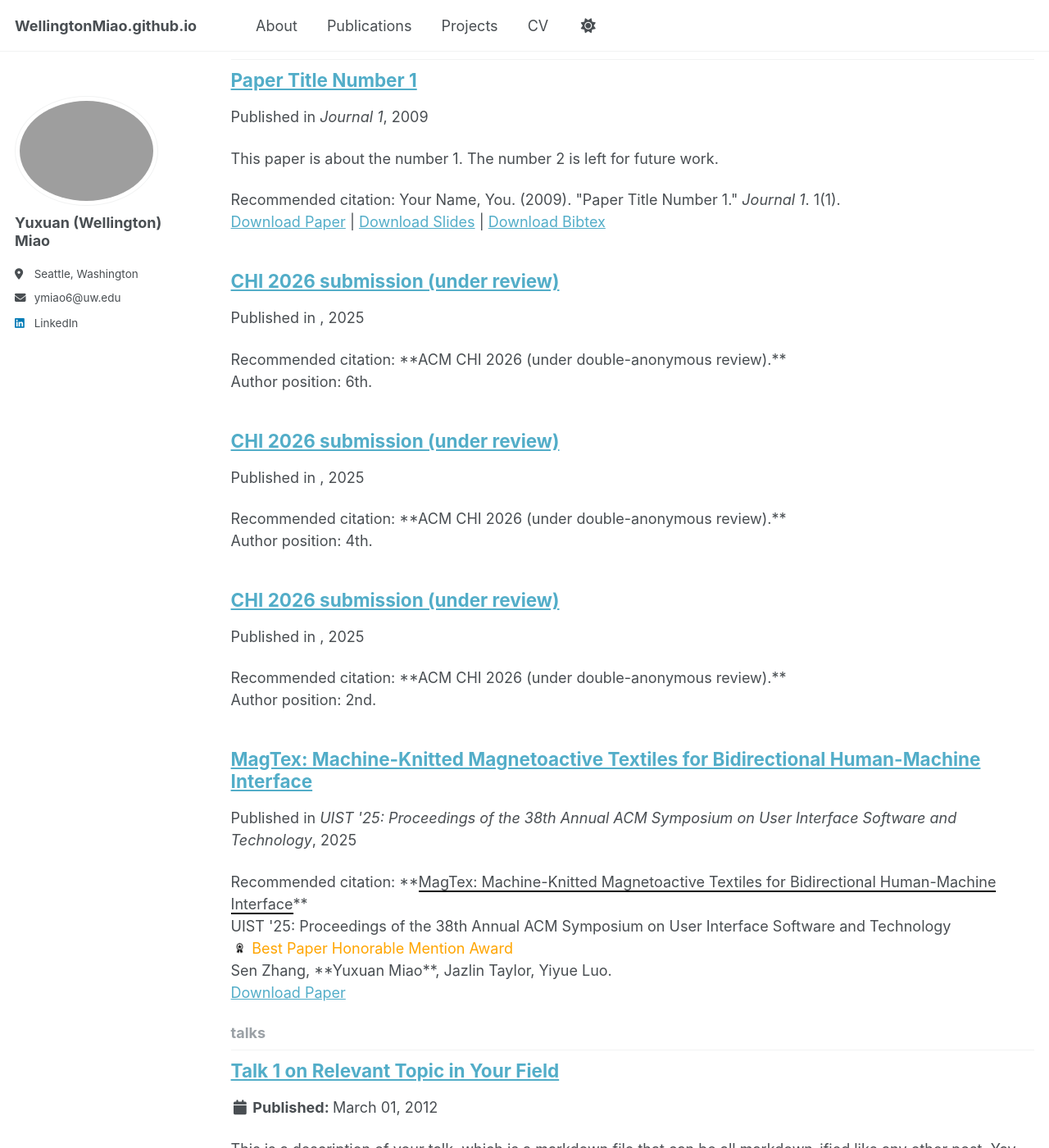
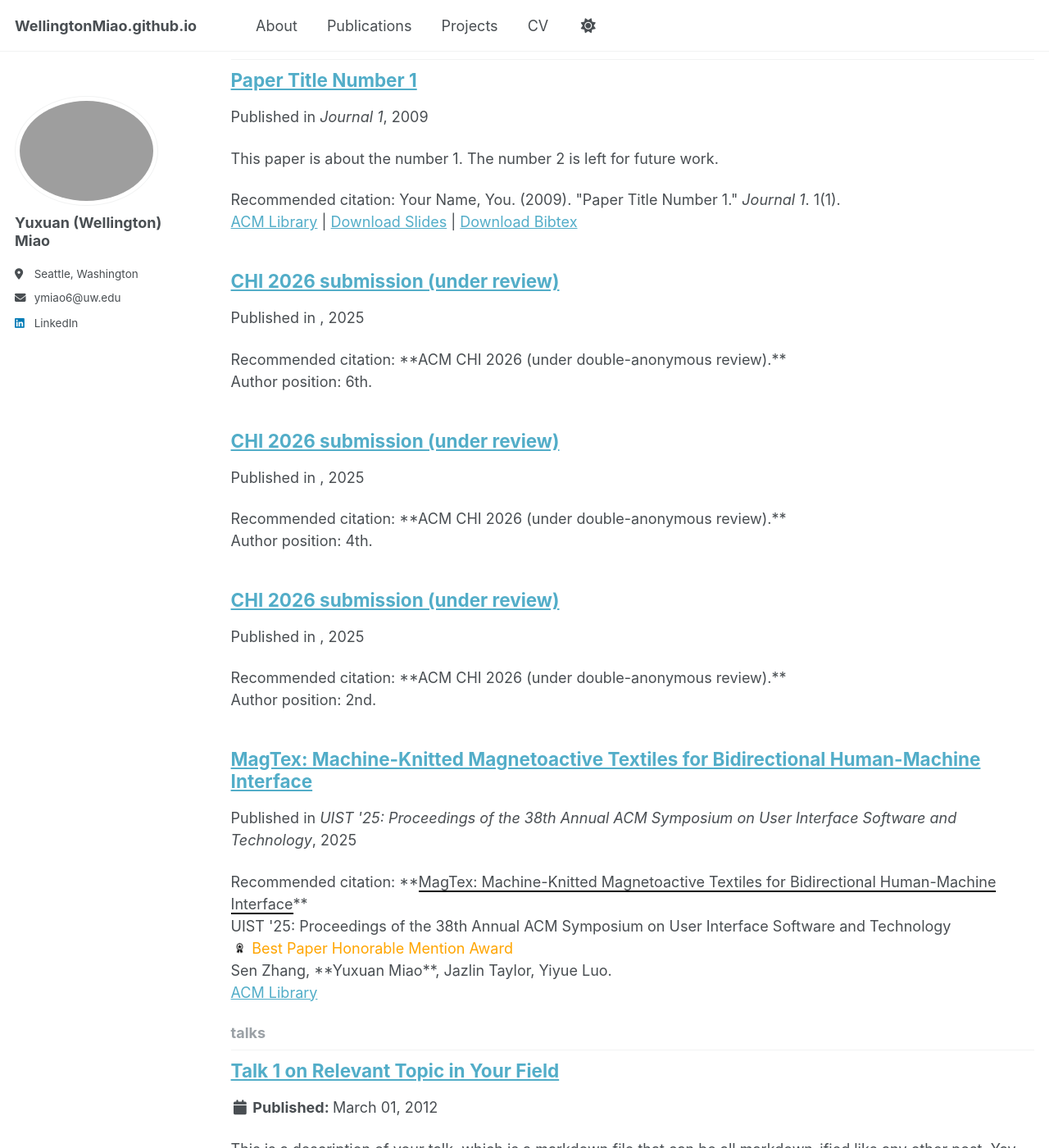
Before and after one commit to WellingtonMiao/WellingtonMiao.github.io, a Jekyll site: the page built from _pages/collection-archive.html, in a window 1280 px wide and 1400 px high, scrolled down 1069 px. Shown: the whole window at 82% size. Built offline with Jekyll 4.4.1, drawn with Linux system fonts in a browser that asks for light colours; a script that is not in the unit is left out.

Commit message:
Update archive-single.html

```diff
--- a/_includes/archive-single.html
+++ b/_includes/archive-single.html
@@ -86,26 +86,26 @@
     {% if post.citation and post.paperurl and post.slidesurl and post.bibtexurl %}
       <p>
         Recommended citation: {{ post.citation }}<br />
-        <a href="{{ post.paperurl }}">Download Paper</a> |
+        <a href="{{ post.paperurl }}">ACM Library</a> |
         <a href="{{ post.slidesurl }}">Download Slides</a> |
         <a href="{{ post.bibtexurl }}">Download Bibtex</a>
       </p>
     {% elsif post.citation and post.paperurl and post.slidesurl %}
       <p>
         Recommended citation: {{ post.citation }}<br />
-        <a href="{{ post.paperurl }}">Download Paper</a> |
+        <a href="{{ post.paperurl }}">ACM Library</a> |
         <a href="{{ post.slidesurl }}">Download Slides</a>
       </p>
     {% elsif post.citation and post.paperurl and post.bibtexurl %}
       <p>
         Recommended citation: {{ post.citation }}<br />
-        <a href="{{ post.paperurl }}">Download Paper</a> |
+        <a href="{{ post.paperurl }}">ACM Library</a> |
         <a href="{{ post.bibtexurl }}">Download Bibtex</a>
       </p>
     {% elsif post.citation and post.paperurl %}
       <p>
         Recommended citation: {{ post.citation }}<br />
-        <a href="{{ post.paperurl }}">Download Paper</a>
+        <a href="{{ post.paperurl }}">ACM Library</a>
       </p>
     {% elsif post.citation and post.slidesurl and post.bibtexurl %}
       <p>
@@ -127,12 +127,12 @@
       <p>Recommended citation: {{ post.citation }}</p>
     {% elsif post.paperurl and post.bibtexurl %}
       <p>
-        <a href=" {{ post.paperurl }} ">Download Paper</a> |
+        <a href="{{ post.paperurl }}">ACM Library</a> |
         <a href="{{ post.bibtexurl }}">Download Bibtex</a>
       </p>
     {% elsif post.paperurl %}
       <p>
-        <a href=" {{ post.paperurl }} ">Download Paper</a>
+        <a href="{{ post.paperurl }}">ACM Library</a>
       </p>
     {% elsif post.slidesurl and post.bibtexurl %}
       <p>
```
